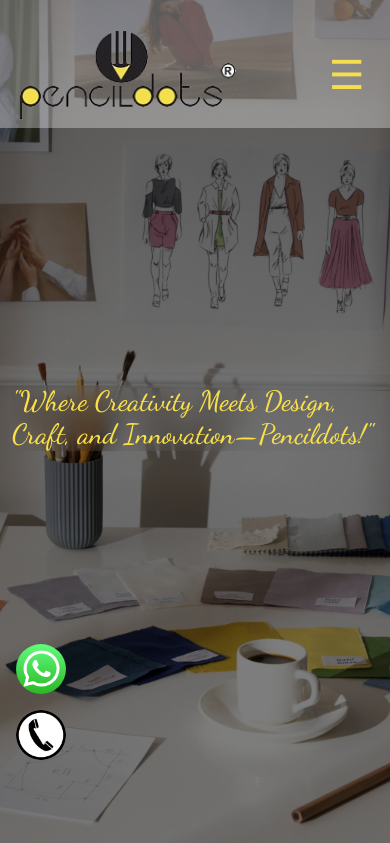
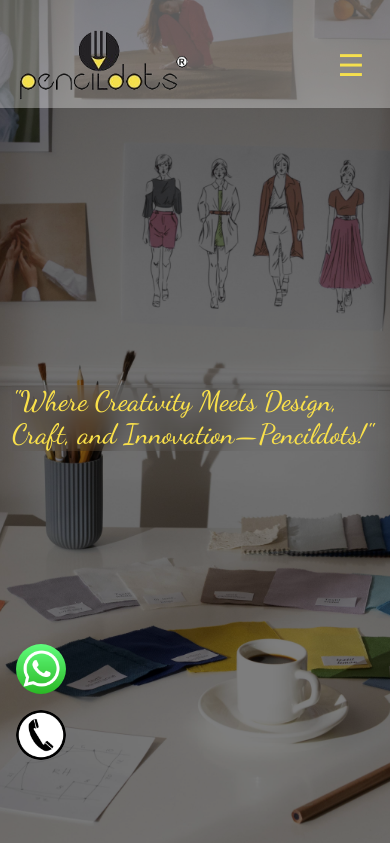
Before and after one commit to Vinith-Vj/pencildots, a Django app: page / in a window 390 px wide. Shown: the top 843 px of the page. Run offline with Django 5.2, Linux system fonts and the light colour scheme; data comes from the database, SQL or seed files in the repository; some libraries are stand-ins or nearby versions.

Commit message:
resized logo and icon for mobile screen

```diff
--- a/static/css/style.css
+++ b/static/css/style.css
@@ -66,6 +66,9 @@ body {
         width: 100vw;
         padding-top: 30px;
       }
+      .logo {
+        height: 70px;
+      }
 }
 
   .container .navbar span {
@@ -130,6 +133,12 @@ body {
 
   .menu-content a:hover {
     color: gray;
+  }
+
+  @media (max-width: 576px) {
+    .menu-content h2, button {
+      font-size: 30px;
+    }
   }
 
   .catchphrase {
```
